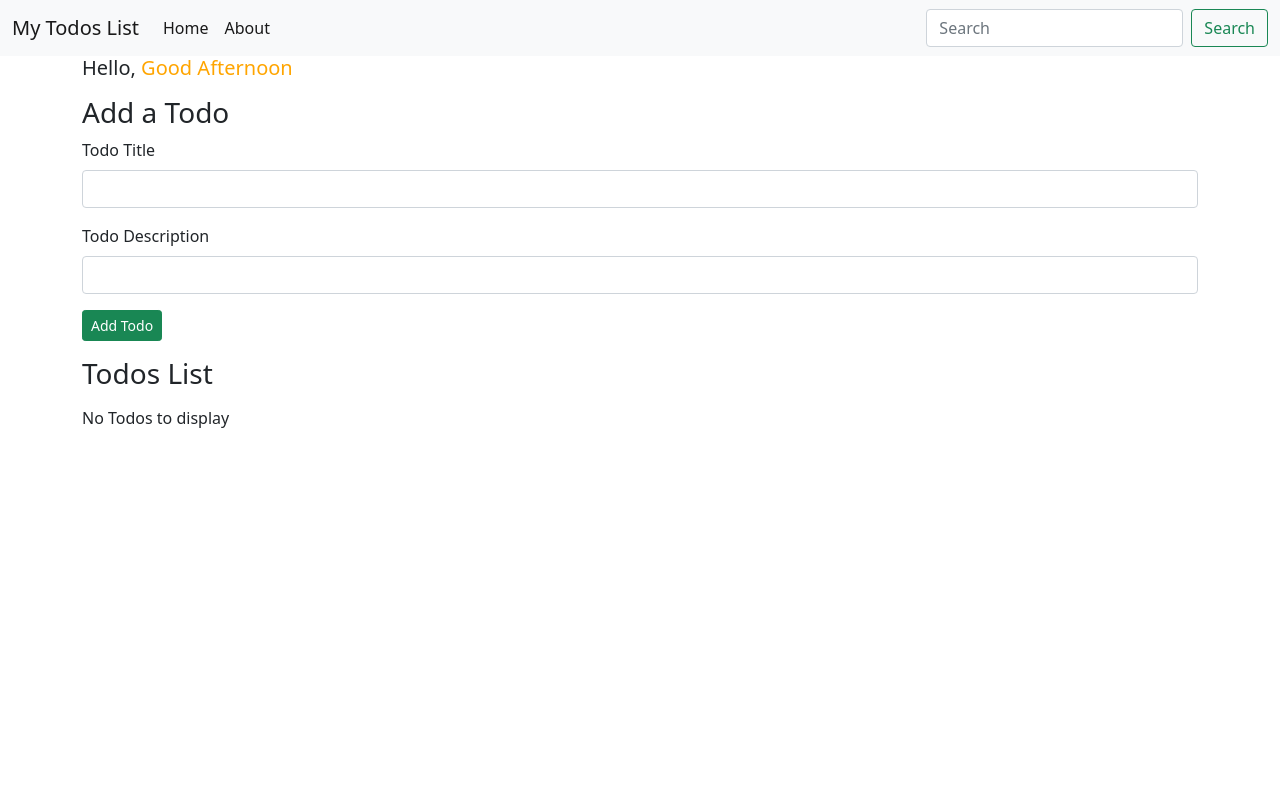
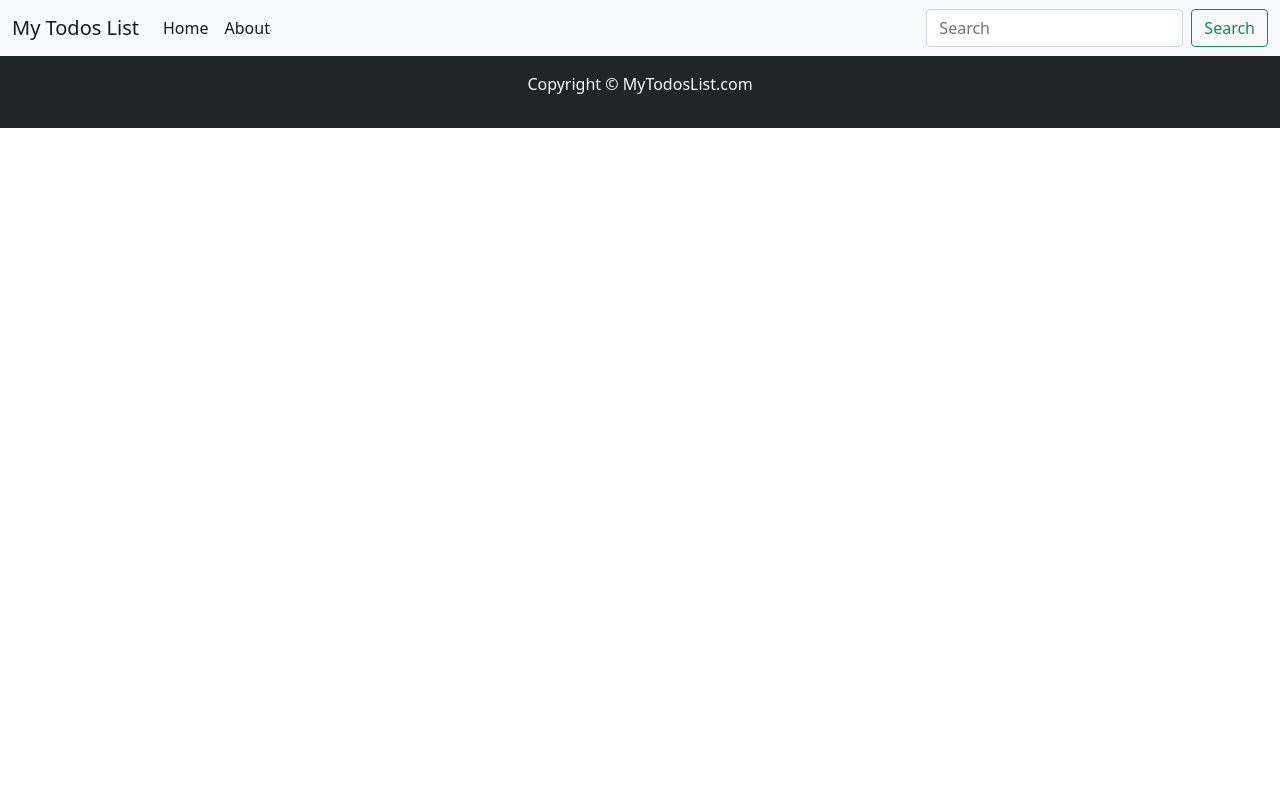
Before and after one commit to SaurabhKumarMaddheshiya/my-todo-app, a React (Create React App) app: page / in a window 1280 px wide. Shown: the top 800 px of the page. Built offline with nearby package versions, Linux system fonts and the light colour scheme.

Commit message:
fix conflict

```diff
--- a/package.json
+++ b/package.json
@@ -2,7 +2,7 @@
   "name": "react_project",
   "version": "0.1.0",
   "private": true,
-  "homepage": "https://saurabhkumarmaddheshiya.github.io/my-todo-app/",
+  "homepage": "https://saurabhkumarmaddheshiya.github.io/",
   "dependencies": {
     "@testing-library/jest-dom": "^5.11.9",
     "@testing-library/react": "^11.2.5",
--- a/src/App.js
+++ b/src/App.js
@@ -58,7 +58,7 @@ function App() {
   <Router>
   <Header title="My Todos List"/>
     <Switch>
-          <Route exact path="" render={()=>{
+          <Route exact path="/my-todo-app" render={()=>{
             return(
             <>
               <Greetings />
```
